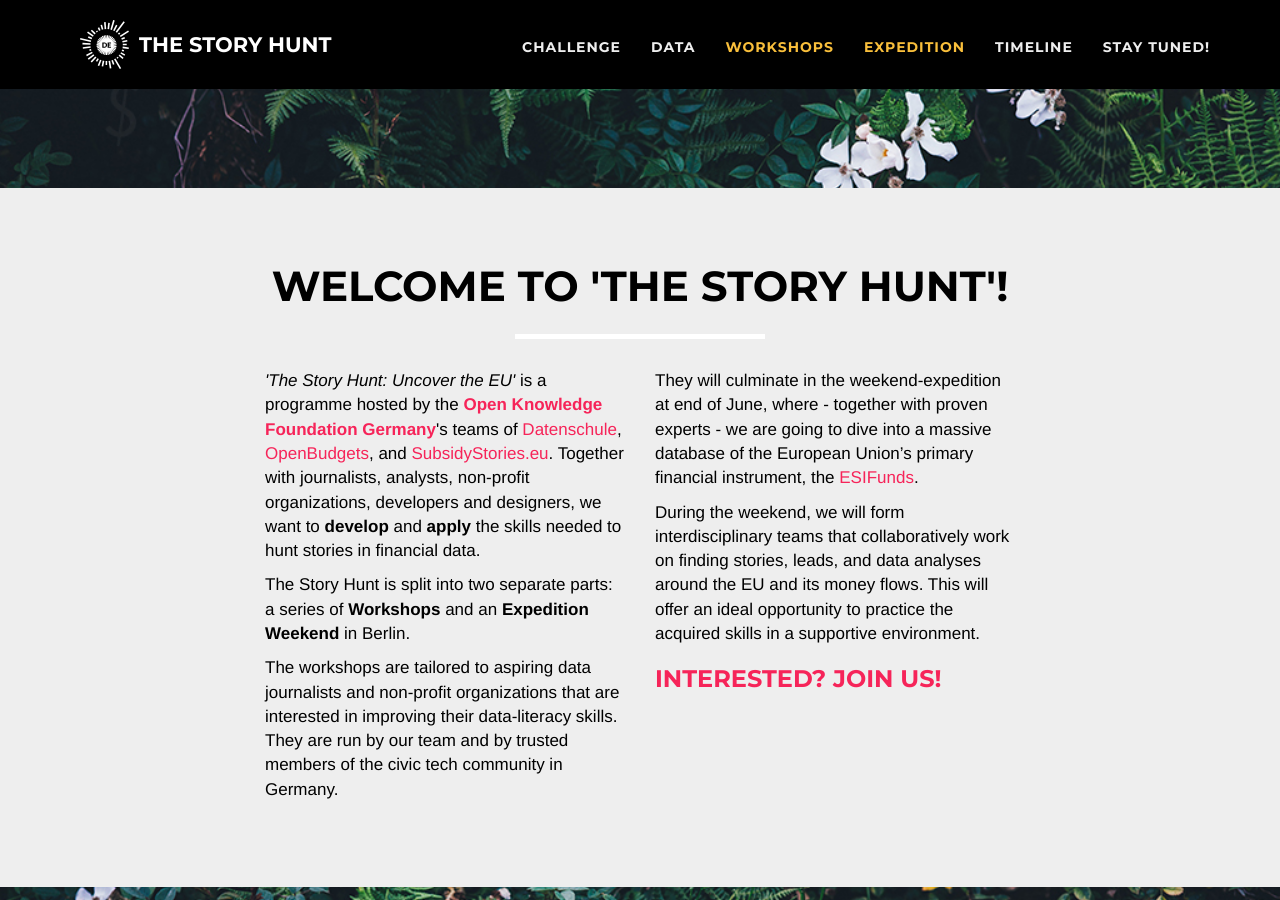
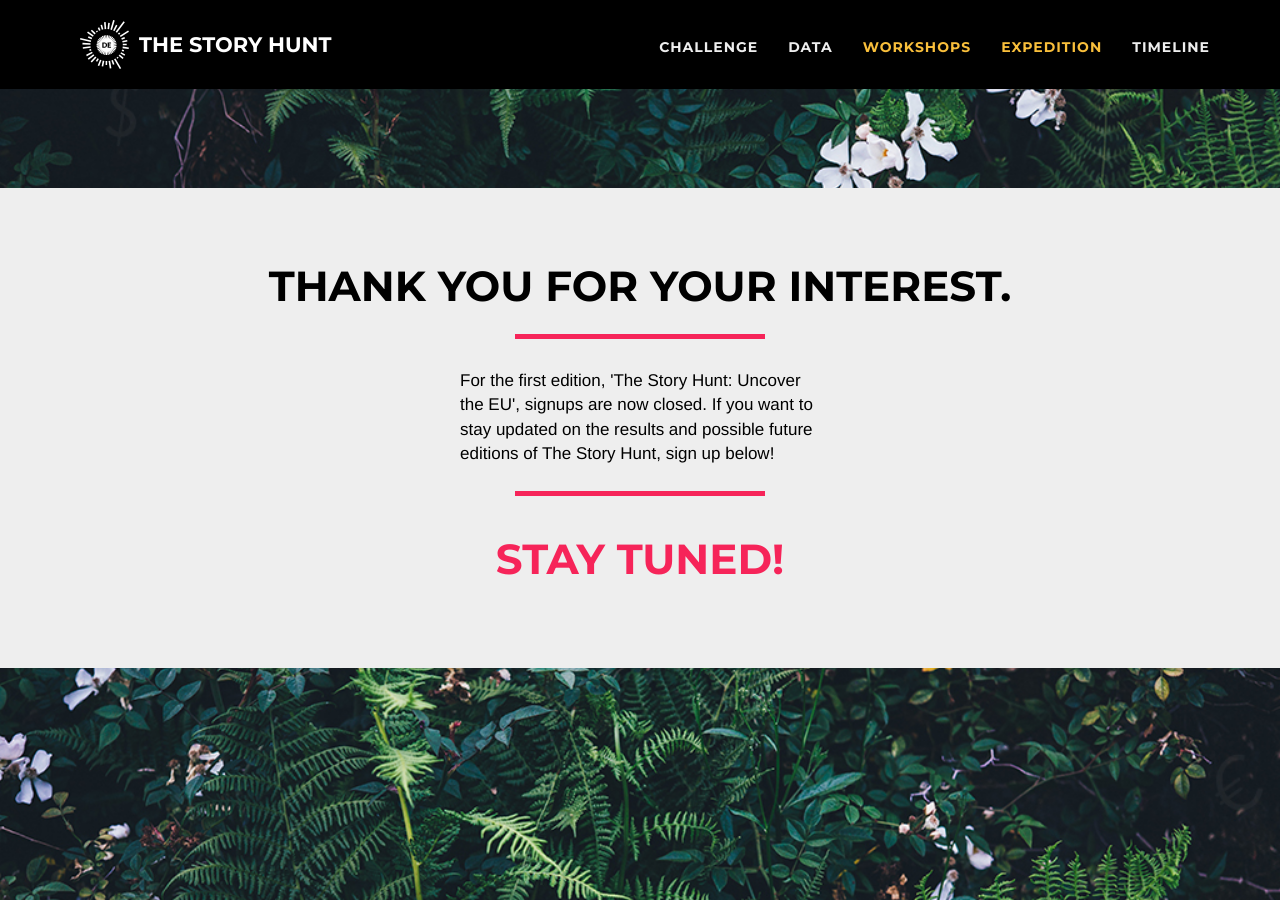
Before and after one commit to okfde/storyhunt.de, a Jekyll site: the page built from index.html, in a window 1280 px wide and 900 px high, scrolled down 312 px. Built offline with Jekyll 4.4.1, drawn with Linux system fonts in a browser that asks for light colours; some of the changed text lies outside the part shown.

Commit message:
moved 'stay tuned' section

```diff
--- a/_includes/intro.html
+++ b/_includes/intro.html
@@ -26,7 +26,7 @@
                <p>During the weekend, we will form interdisciplinary teams that collaboratively work on finding stories,
                    leads, and data analyses around the EU and its money flows. This will offer an ideal opportunity
                    to practice the acquired skills in a supportive environment.</p>
-                <p><h3><a href="https://goo.gl/forms/GZEG4gJmULZG9ITH3">Interested? Join us!</a></h3></p>
+                <!--<p><h3><a href="https://goo.gl/forms/GZEG4gJmULZG9ITH3">Interested? Join us!</a></h3></p>-->
             </div>
         </div>
     </div>
--- a/_includes/nav.html
+++ b/_includes/nav.html
@@ -39,9 +39,9 @@
                 <li class="page-scroll">
                     <a href="#timeline">Timeline</a>
                 </li>
-                <li class="page-scroll">
+                <!--<li class="page-scroll">
                     <a href="#staytuned">Stay tuned!</a>
-                </li>
+                </li>-->
                 <!--<li class="page-scroll">
                     <a href="#signup">Sign up!</a>
                 </li>-->
--- a/_layouts/default.html
+++ b/_layouts/default.html
@@ -4,6 +4,12 @@
     <body id="page-top" class="index">
         {% include nav.html %}
 
+        <div class="row parallax-row">
+            <div class="col-lg-12">
+                <div class="parallax parallax-forest-light"></div>
+            </div>
+        </div>
+        {% include staytuned.html %}
         <div class="row parallax-row">
             <div class="col-lg-12">
                 <div class="parallax parallax-forest-light"></div>
@@ -51,7 +57,6 @@
                 <div class="parallax parallax-forest-dark"></div>
             </div>
         </div>
-        {% include staytuned.html %}
         <!--{% include signup.html %}-->
 
         {% include footer.html %}
```
Also changed, not shown: _includes/staytuned.html (line endings or trailing spaces).
